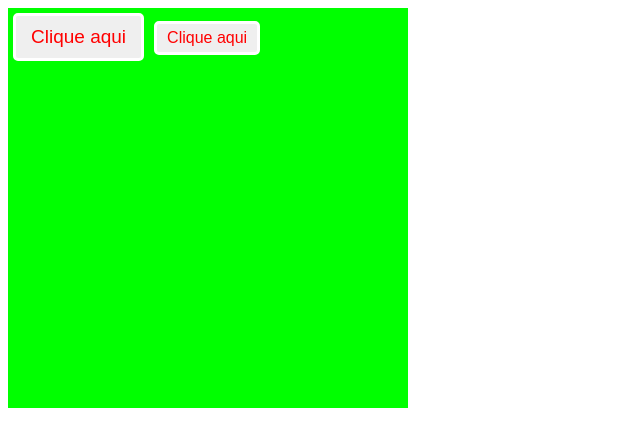
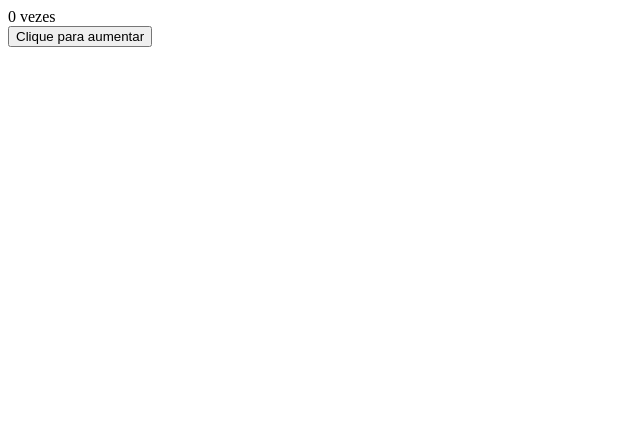
Before and after one commit to samara-maia/-Full-Stack-Development-QA, a React (Create React App) app in the folder 18 - react1/: page / in a window 1280 px wide. Shown: the top 446 px of the page, without its empty margins (0-640 px from the left). Built offline with nearby package versions, Linux system fonts and the light colour scheme.

Commit message:
aula 9 - UseState

```diff
--- /dev/null
+++ b/18 - react1/src/App3.js
@@ -0,0 +1,18 @@
+import React, { useState } from 'react'
+import styled from 'styled-components'
+
+function App() {
+  const [contagem, setContagem] = useState(0)
+
+  const botaoAction = () => {
+    setContagem(contagem + 1)
+  }
+  return (
+    <>
+      <div>{contagem} vezes</div>
+      <button onClick={botaoAction}>Clique para aumentar</button>
+    </>
+  )
+}
+
+export default App
--- a/18 - react1/src/index.js
+++ b/18 - react1/src/index.js
@@ -1,6 +1,6 @@
 import React from 'react'
 import ReactDOM from 'react-dom'
-import App from './App2'
+import App from './App3'
 
 const root = ReactDOM.createRoot(document.getElementById('root'))
 root.render(
```
Also changed, not shown: 1 other file (tests, documents, lock files or other folders).
